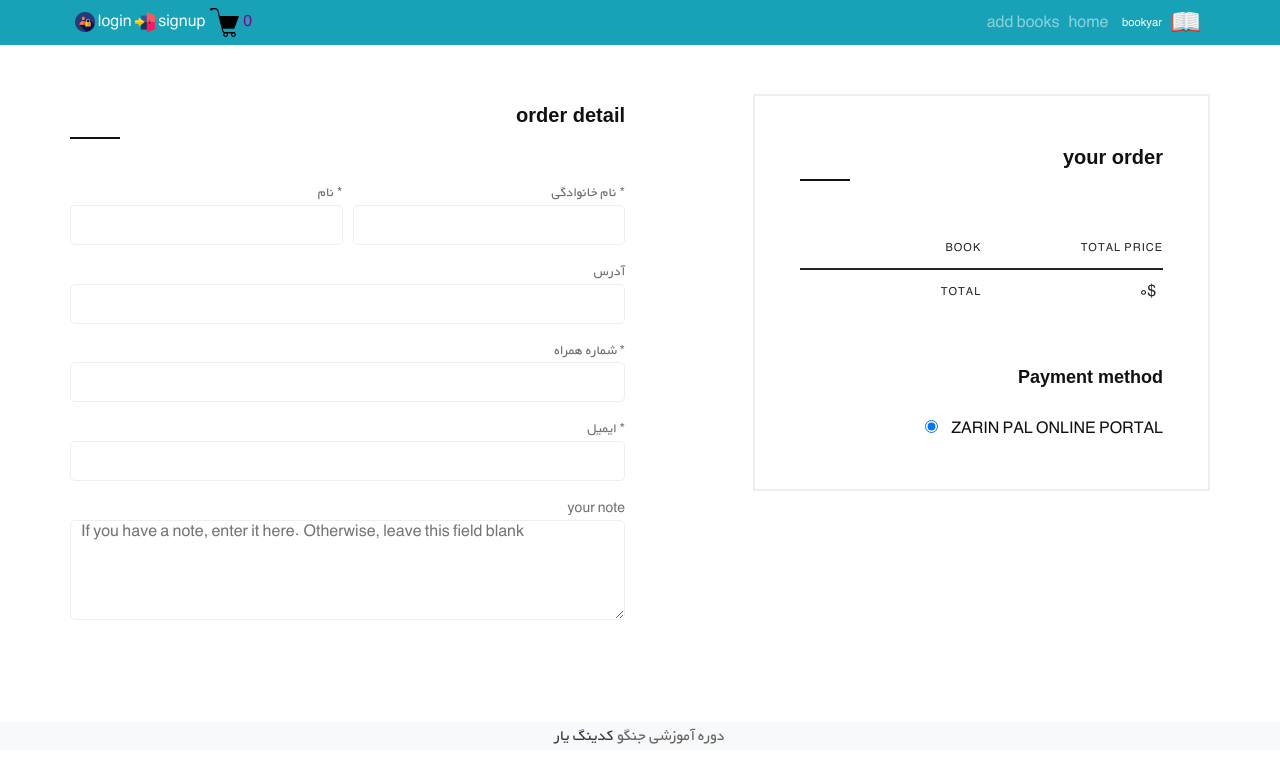
After one commit to alireza2276/Bookyar, a Django app: page /cart/checkout/ in a window 1280 px wide. The commit adds this page. Shown: the top 783 px of the page. Run offline with Django 4.2, Linux system fonts and the light colour scheme; data that the repository does not hold is empty; some libraries are stand-ins or nearby versions; some web fonts are replaced.

Commit message:
add checkout template and view

```diff
--- a/cart/templates/cart/cart_detail.html
+++ b/cart/templates/cart/cart_detail.html
@@ -105,7 +105,7 @@
                                 </div>
                             </div>
                         </div>
-                        <a href="checkout.html" class="btn btn-danger" >
+                        <a href="{% url 'cart:checkout' %}" class="btn btn-danger" >
                             {% translate 'checkout' %}
                         </a>
                     </div>
--- /dev/null
+++ b/cart/templates/cart/checkout.html
@@ -0,0 +1,135 @@
+{% load static %}
+{% load i18n %}
+{% load humanize %}
+{% load translation_number %}
+
+{% include 'pages/header-refrences.html' %}
+
+<!-- Vendor CSS -->
+<link rel="stylesheet" href="{% static 'css/vendor.css' %}">
+
+<!-- style css -->
+<link rel="stylesheet" href="{% static 'css/main.css' %}">
+
+<link rel="stylesheet" href="{% static 'css/_base.css' %}">
+
+{% include 'pages/header.html' %}
+
+<!-- Main Content Wrapper Start -->
+<div class="main-content-wrapper">
+    <div class="page-content-inner">
+        <div class="container">
+            <div class="row pt--50 pt-md--40 pt-sm--20"></div>
+            <div class="row pb--80 pb-md--60 pb-sm--40">
+                <!-- Checkout Area Start -->
+                <div class="col-lg-6">
+                    <div class="checkout-title mt--10">
+                        <h2>{% translate 'order detail' %}</h2>
+                    </div>
+                    <div class="checkout-form">
+                        <form action="#" class="form form--checkout">
+                            <div class="form-row mb--20">
+                                <div class="form__group col-md-6 mb-sm--30">
+                                    <label for="billing_fname" class="form__label form__label--2">نام <span
+                                            class="required">*</span></label>
+                                    <input type="text" name="billing_fname" id="billing_fname"
+                                           class="form__input form__input--2">
+                                </div>
+                                <div class="form__group col-md-6">
+                                    <label for="billing_lname" class="form__label form__label--2">نام خانوادگی <span
+                                            class="required">*</span></label>
+                                    <input type="text" name="billing_lname" id="billing_lname"
+                                           class="form__input form__input--2">
+                                </div>
+                            </div>
+                            <div class="form-row mb--20">
+                                <div class="form__group col-12">
+                                    <label for="billing_company" class="form__label form__label--2">آدرس</label>
+                                    <input type="text" name="billing_company" id="billing_company"
+                                           class="form__input form__input--2">
+                                </div>
+                            </div>
+                            <div class="form-row mb--20">
+                                <div class="form__group col-12">
+                                    <label for="billing_phone" class="form__label form__label--2">شماره همراه <span
+                                            class="required">*</span></label>
+                                    <input type="text" name="billing_phone" id="billing_phone"
+                                           class="form__input form__input--2">
+                                </div>
+                            </div>
+                            <div class="form-row mb--20">
+                                <div class="form__group col-12">
+                                    <label for="billing_email" class="form__label form__label--2">ایمیل <span
+                                            class="required">*</span></label>
+                                    <input type="email" name="billing_email" id="billing_email"
+                                           class="form__input form__input--2">
+                                </div>
+                            </div>
+                            <div class="form-row">
+                                <div class="form__group col-12">
+                                    <label for="orderNotes"
+                                           class="form__label form__label--2">{% translate 'your note' %}</label>
+                                    <textarea class="form__input form__input--2 form__input--textarea" id="orderNotes"
+                                              name="orderNotes"
+                                              placeholder="{% translate 'If you have a note, enter it here. Otherwise, leave this field blank' %}"></textarea>
+                                </div>
+                            </div>
+                        </form>
+                    </div>
+                </div>
+                <div class="col-xl-5 offset-xl-1 col-lg-6 mt-md--40">
+                    <div class="order-details">
+                        <div class="checkout-title mt--10">
+                            <h2>{% translate 'your order' %}</h2>
+                        </div>
+                        <div class="table-content table-responsive mb--30">
+                            <table class="table order-table order-table-2">
+                                <thead>
+                                <tr>
+                                    <th>{% translate 'book' %}</th>
+                                    <th class="text-right">{% translate 'total price' %}</th>
+                                </tr>
+                                </thead>
+                                <tbody>
+                                {% for item in cart %}
+                                    <tr>
+                                        <th>{{ item.book_obj.title }}
+                                            (<strong><span>&#10005;</span>{{ item.quantity|translate_number }}</strong>)
+                                        </th>
+                                        <td class="text-right">{{ item.total_price|intcomma:False|translate_number }} {% translate '$' %}</td>
+                                    </tr>
+                                {% endfor %}
+                                </tbody>
+                                <tfoot>
+                                <tr class="cart-subtotal">
+                                    <th>{% translate 'total' %}</th>
+                                    <td class="text-right">
+                                        {{ cart.get_total_price|intcomma:False|translate_number }}{% translate '$' %} </td>
+                                </tr>
+                                </tfoot>
+                            </table>
+                        </div>
+                        <div class="checkout-payment">
+                            <h2 class="py-5">{% translate 'Payment method' %}</h2>
+                            <form action="#" class="payment-form">
+                                <div class="payment-group mb--10">
+                                    <div class="payment-radio">
+                                        <input type="radio" value="bank" name="payment-method" id="bank" checked>
+                                        <label class="payment-label"
+                                               for="cheque">{% translate 'Zarin Pal online portal' %}</label>
+                                    </div>
+                                </div>
+                            </form>
+                        </div>
+                    </div>
+                </div>
+                <!-- Checkout Area End -->
+            </div>
+        </div>
+    </div>
+</div>
+<!-- Main Content Wrapper Start -->
+
+
+{% include 'pages/footer.html' %}
+{% include 'pages/footer-refrences.html' %}
--- a/cart/urls.py
+++ b/cart/urls.py
@@ -6,4 +6,5 @@ urlpatterns = [
     path('', views.cart_detail_view, name='cart_detail'),
     path('add/<int:book_id>/', views.add_to_cart_view, name='add_cart'),
     path('remove/<int:book_id>/', views.remove_cart_view, name='remove_cart'),
+    path('checkout/', views.Checkout.as_view(), name='checkout'),
 ]
--- a/cart/views.py
+++ b/cart/views.py
@@ -1,4 +1,6 @@
 from django.shortcuts import render, get_object_or_404, redirect
+from django.views.generic import TemplateView
+
 from books.models import Book
 from .cart import Cart
 from .forms import AddToCartBookForm
@@ -41,3 +43,7 @@ def remove_cart_view(request, book_id):
     cart.remove(book)
 
     return redirect('cart:cart_detail')
+
+
+class Checkout(TemplateView):
+    template_name = 'cart/checkout.html'
--- a/pages/templates/pages/header.html
+++ b/pages/templates/pages/header.html
@@ -36,7 +36,7 @@
 
         {% if user.is_authenticated %}
             <div class="mx-2 text-white btn btn-secondary">{% translate 'Welcome' %} {{ user.username }}
-                /
+
                 <a class="link-light text-decoration-none btn btn-danger"
                    href="{% url 'account_logout' %}">{% translate 'logout' %}</a>
             </div>
```
Also changed, not shown: books/models.py (+5 -5 lines), books/locale/fa/LC_MESSAGES/django.po, cart/locale/fa/LC_MESSAGES/django.po, 2 other files.
